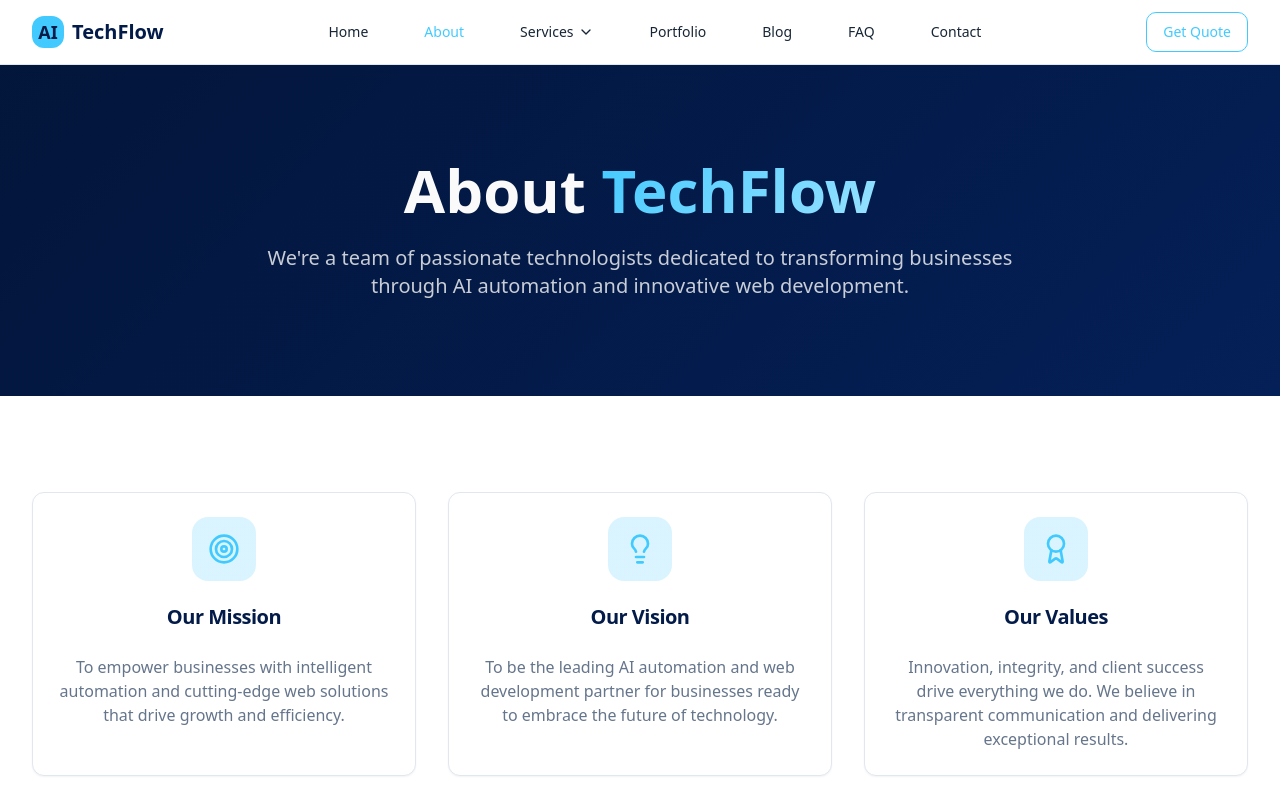
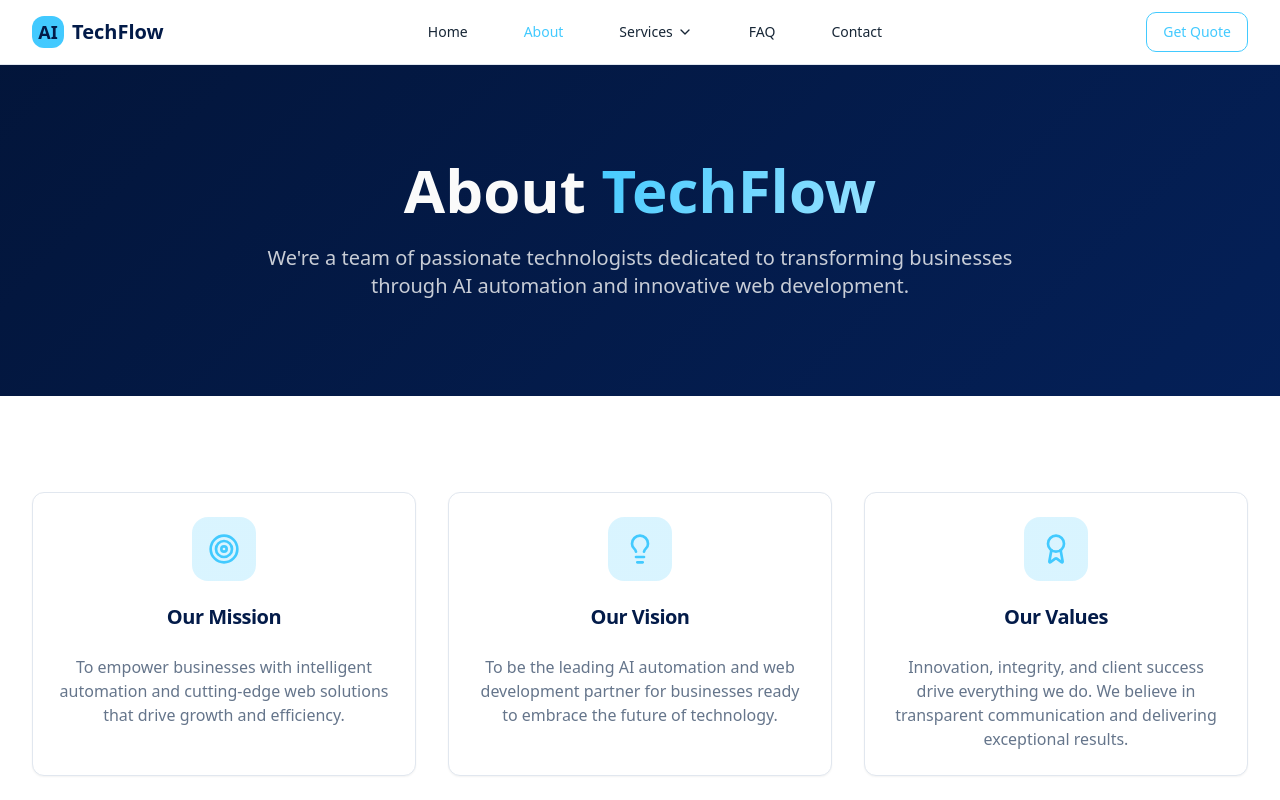
Before and after one commit to malumewejuice/Tech-qho, a React (Vite) app: page /about in a window 1280 px wide. Shown: the top 800 px of the page. Built offline with nearby package versions, Linux system fonts and the light colour scheme.

Commit message:
Remove Blog and Portfolio

```diff
--- a/src/App.tsx
+++ b/src/App.tsx
@@ -27,8 +27,6 @@ const App = () => (
           <Route path="/services" element={<Services />} />
           <Route path="/services/ai-automation" element={<AIAutomation />} />
           <Route path="/services/web-development" element={<WebDevelopment />} />
-          <Route path="/portfolio" element={<NotFound />} />
-          <Route path="/blog" element={<NotFound />} />
           <Route path="/faq" element={<NotFound />} />
           <Route path="/client-login" element={<NotFound />} />
           <Route path="/privacy" element={<NotFound />} />
--- a/src/components/Navigation.tsx
+++ b/src/components/Navigation.tsx
@@ -18,8 +18,6 @@ const Navigation = () => {
         { name: 'Web Development', href: '/services/web-development' }
       ]
     },
-    { name: 'Portfolio', href: '/portfolio' },
-    { name: 'Blog', href: '/blog' },
     { name: 'FAQ', href: '/faq' },
     { name: 'Contact', href: '/contact' }
   ];
```
